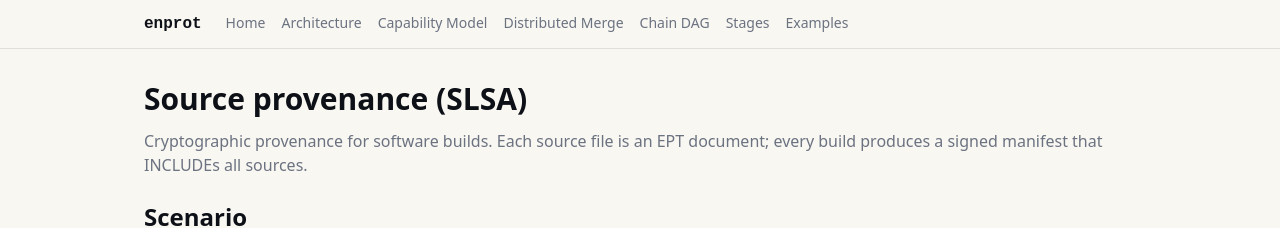
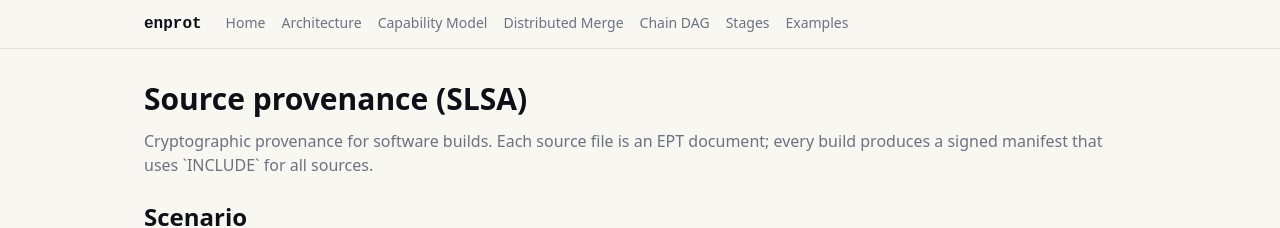
Before and after one commit to engyon/enprot, an Astro site in the folder docs/: page /docs/examples/provenance in a window 1280 px wide. Shown: the top 228 px of the page. Built offline with nearby package versions, Linux system fonts and the light colour scheme; Astro itself is replaced by a stand-in of ours.

Commit message:
Fix typo: INCLUDEs → uses INCLUDE (typos caught it)

```diff
--- a/docs/src/pages/docs/examples/provenance.astro
+++ b/docs/src/pages/docs/examples/provenance.astro
@@ -6,7 +6,7 @@ import Base from "../../../layouts/Base.astro";
   <h1 class="text-3xl font-bold mb-3">Source provenance (SLSA)</h1>
   <p class="text-enprot-muted mb-6">
     Cryptographic provenance for software builds. Each source file is an EPT document;
-    every build produces a signed manifest that INCLUDEs all sources.
+    every build produces a signed manifest that uses `INCLUDE` for all sources.
   </p>
 
   <section class="mb-8">
```
